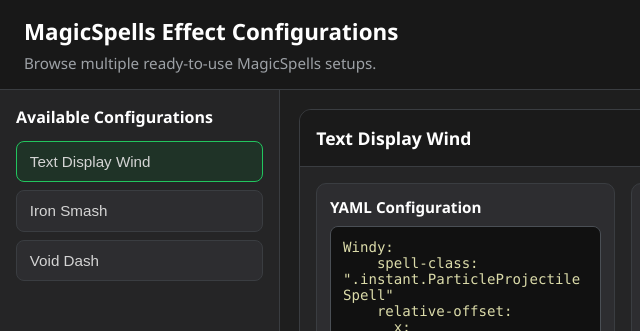
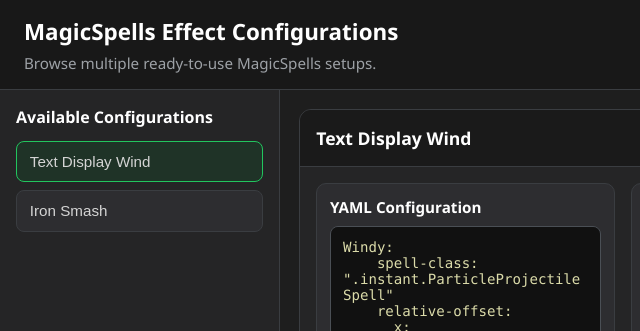
Before and after one commit to DragonsAscent/MagicSpells-Effects, a plain HTML site: page index.html in a window 1280 px wide. Shown: the top 331 px of the page, 0-640 px from the left. Drawn offline with Linux system fonts and the light colour scheme; grey boxes are pictures that could not be loaded.

Commit message:
Remove "Void Dash" spell configuration and associated details

```diff
--- a/index.html
+++ b/index.html
@@ -460,25 +460,6 @@
                   translation: "0,1.75,0" # Down we go
                   scale: "2.25,2.25,2.25"`,
         notes: "Summon an anvil out of thin air which grows, spins, then slams down dealing damage to the ground"
-      },
-      {
-        name: "Void Dash",
-        image: "assets/void-dash.svg",
-        yaml: `void_dash:
-  spell-class: ".instant.LeapSpell"
-  name: "Void Dash"
-  jump-velocity: 2.5
-  effects:
-    particles:
-      position: caster
-      effect: dragon_breath
-      amount: 30
-      radius: 0.8
-    sound:
-      name: entity.enderman.teleport
-      volume: 1
-      pitch: 0.8`,
-        notes: "High-speed movement effect with void particles.\nPair with cooldowns for mobility-based PvP loadouts."
       }
     ];
 
```
